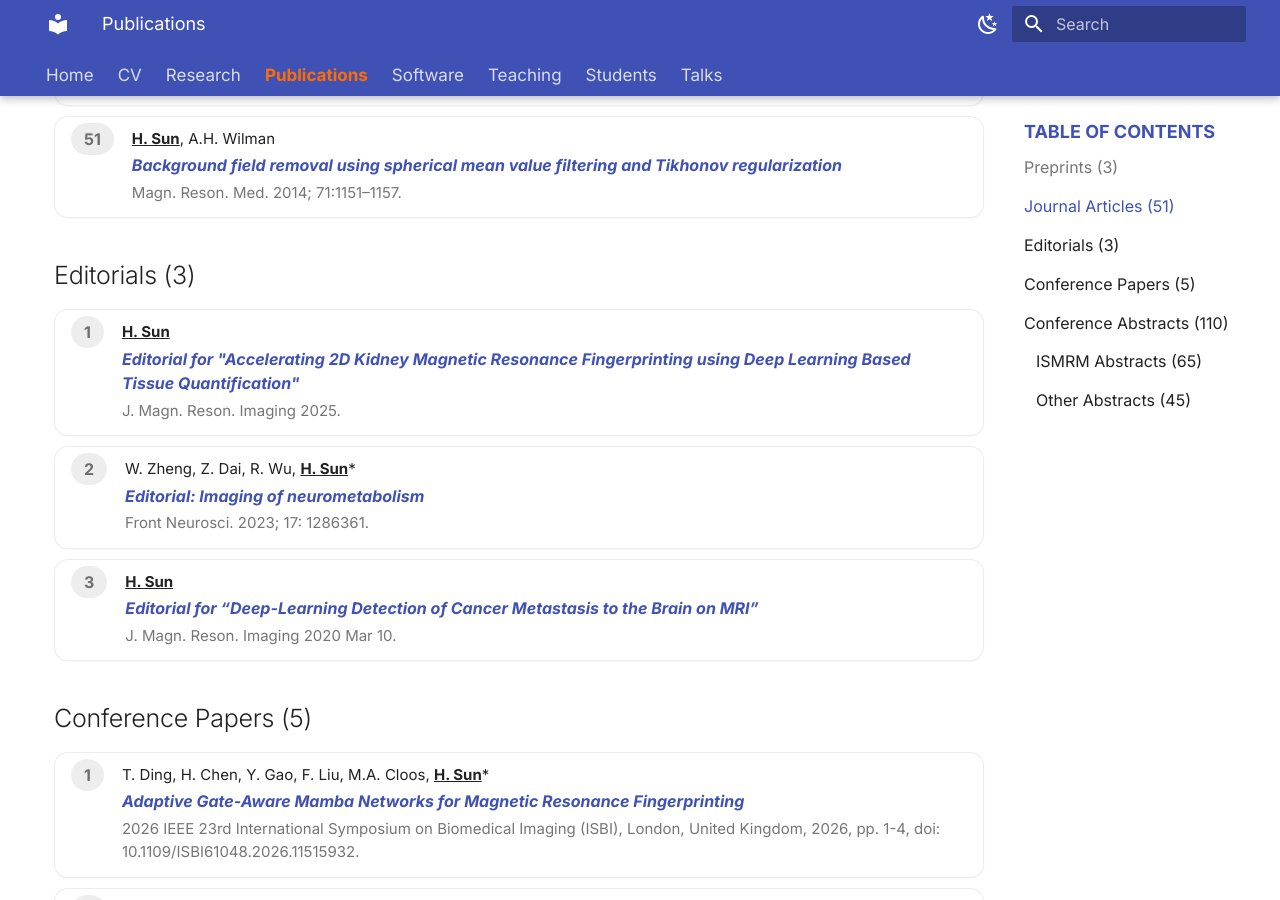
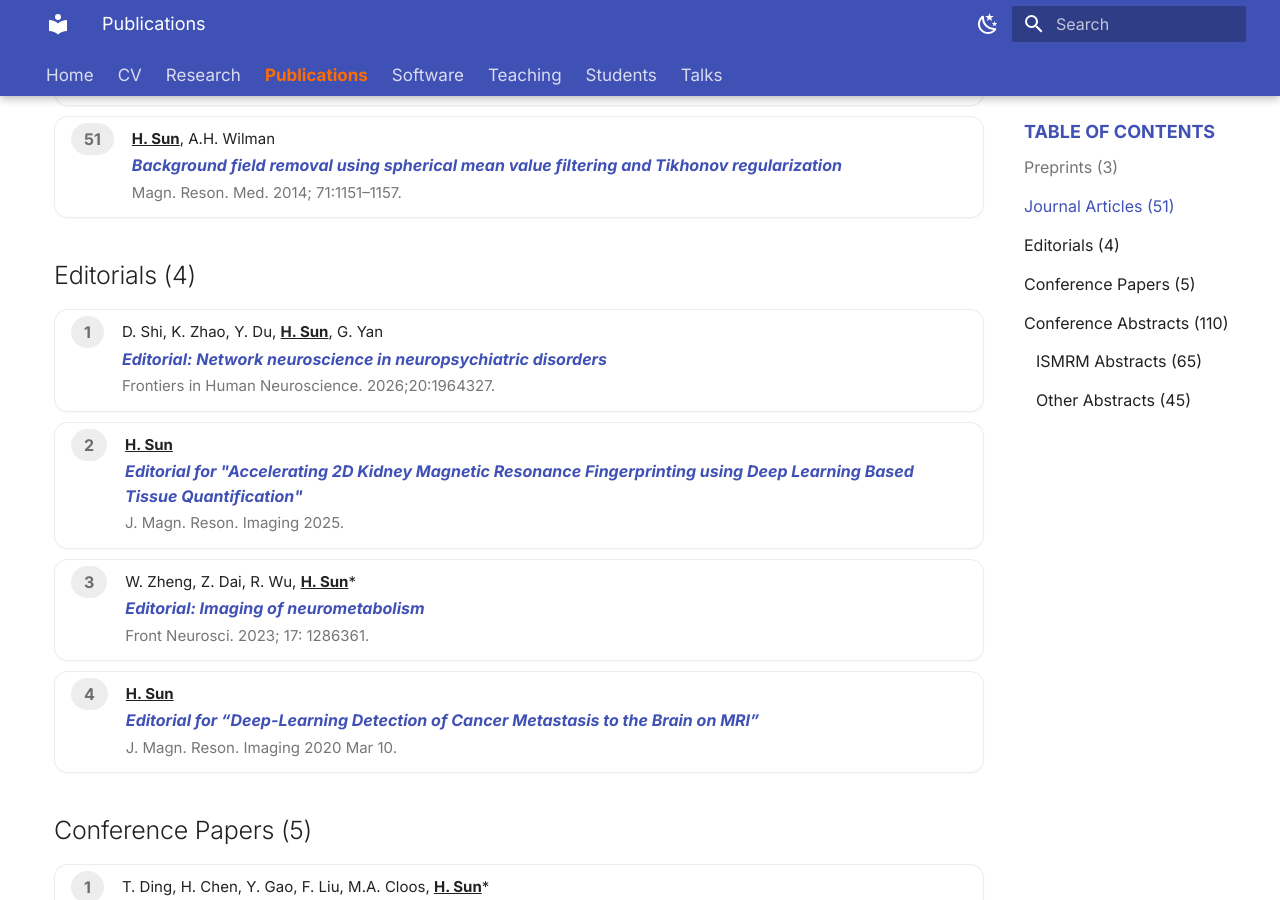
Before and after one commit to sunhongfu/sunhongfu.github.io, an MkDocs documentation site: the page built from docs/publications.md, in a window 1280 px wide and 900 px high, scrolled down 6933 px. Built offline with MkDocs 1.6.1 and Material for MkDocs 9.7.7, drawn with Linux system fonts in a browser that asks for light colours; some of the changed text lies outside the part shown.

Commit message:
Add network neuroscience editorial; link SAMRI on SSRN (#2)
* Add DeepPV-MRF preprint (arXiv 2610.19894)

Co-Authored-By: Claude Opus 5.5 <noreply@anthropic.com>
Claude-Session: https://claude.ai/code/session_01RqwQqEVvEgfu5dpANS2kxt

* Add Front. Hum. Neurosci. editorial; add SSRN link to SAMRI preprint

Co-Authored-By: Claude Opus 5.5 <noreply@anthropic.com>
Claude-Session: https://claude.ai/code/session_01RqwQqEVvEgfu5dpANS2kxt

---------

Co-authored-by: Claude <noreply@anthropic.com>

```diff
--- a/docs/publications.md
+++ b/docs/publications.md
@@ -17,7 +17,7 @@
   <div class="pub-details">
     <div class="pub-authors">Z. Wang, W. Dai, T.T. Dao, S. Bollmann, <span class="me">H. Sun</span>, C. Engstrom, S.S. Chandra</div>
     <div class="pub-title"><a href="https://arxiv.org/abs/2510.26635" target="_blank" rel="noopener"><i>SAMRI: Segment Anything Model for MRI</i></a></div>
-    <div class="pub-venue">arXiv preprint arXiv:2510.26635 (2025).</div>
+    <div class="pub-venue">arXiv preprint arXiv:2510.26635 (2025); also on <a href="https://doi.org/10.2139/ssrn.6352001" target="_blank" rel="noopener">SSRN</a> (2026).</div>
   </div>
 </div>
 
@@ -454,6 +454,15 @@
 <div class="pub-card">
   <div class="pub-num"></div>
   <div class="pub-details">
+    <div class="pub-authors">D. Shi, K. Zhao, Y. Du, <span class="me">H. Sun</span>, G. Yan</div>
+    <div class="pub-title"><a href="https://doi.org/10.3389/fnhum.2026.1964327" target="_blank" rel="noopener"><i>Editorial: Network neuroscience in neuropsychiatric disorders</i></a></div>
+    <div class="pub-venue">Frontiers in Human Neuroscience. 2026;20:1964327.</div>
+    </div>
+</div>
+
+<div class="pub-card">
+  <div class="pub-num"></div>
+  <div class="pub-details">
     <div class="pub-authors"><span class="me">H. Sun</span></div>
     <div class="pub-title"><a href="https://onlinelibrary.wiley.com/doi/10.1002/jmri.70151" target="_blank" rel="noopener"><i>Editorial for "Accelerating 2D Kidney Magnetic Resonance Fingerprinting using Deep Learning Based Tissue Quantification"</i></a></div>
     <div class="pub-venue">J. Magn. Reson. Imaging 2025.</div>
```
